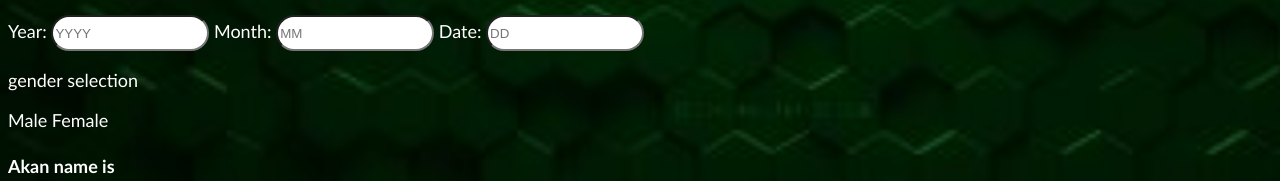
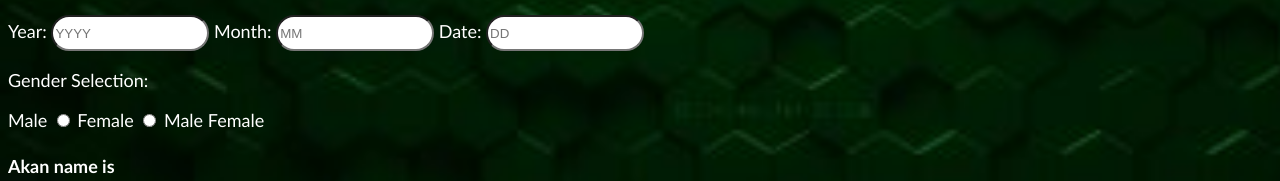
Before and after one commit to jtaraya/name-generator-akan, a plain HTML site: page akan.html in a window 1280 px wide. Shown: the part 780-961 px from the top of the page. Drawn offline with Linux system fonts and the light colour scheme.

Commit message:
added label to gender selection male or female

```diff
--- a/akan.html
+++ b/akan.html
@@ -62,7 +62,13 @@
     </p>
     </p>
 
-    <p>gender selection</p>
+    <label for="gender">
+        <p>Gender Selection: </p>
+        Male
+        <input id="male-input" type="radio" name="gender" value="male" required>
+        Female
+        <input id="female-input" type="radio" name="gender" value="female" required>
+      </label>
     Male Female
     <h4>Akan name is</h4>
     <div id="footer">Copyright &copy; 2021 Jacob Taraya</div>
```
